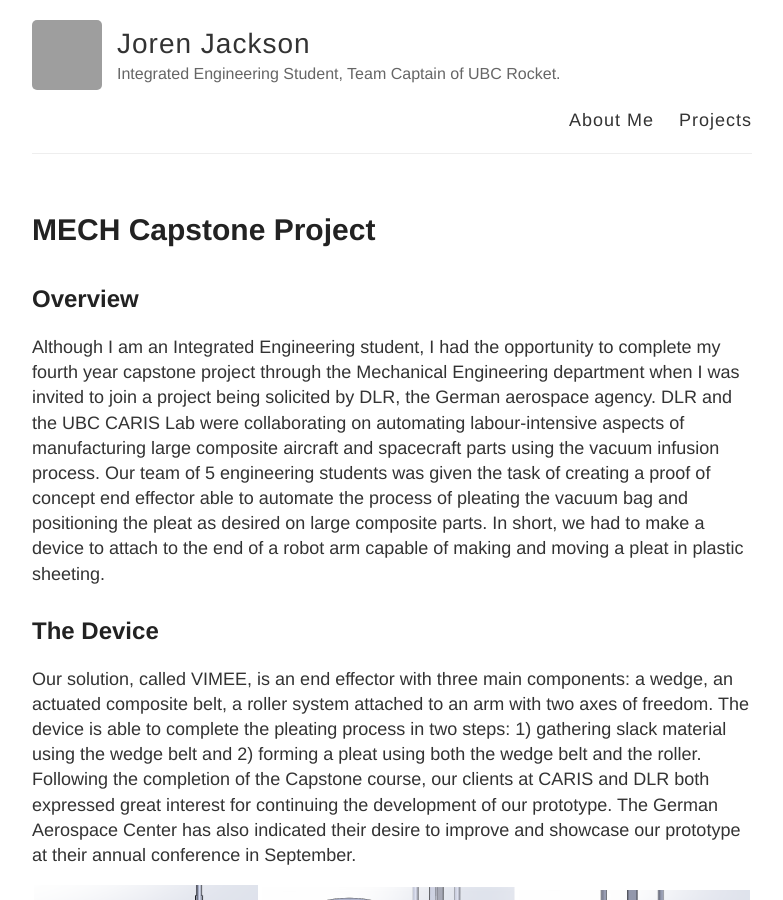
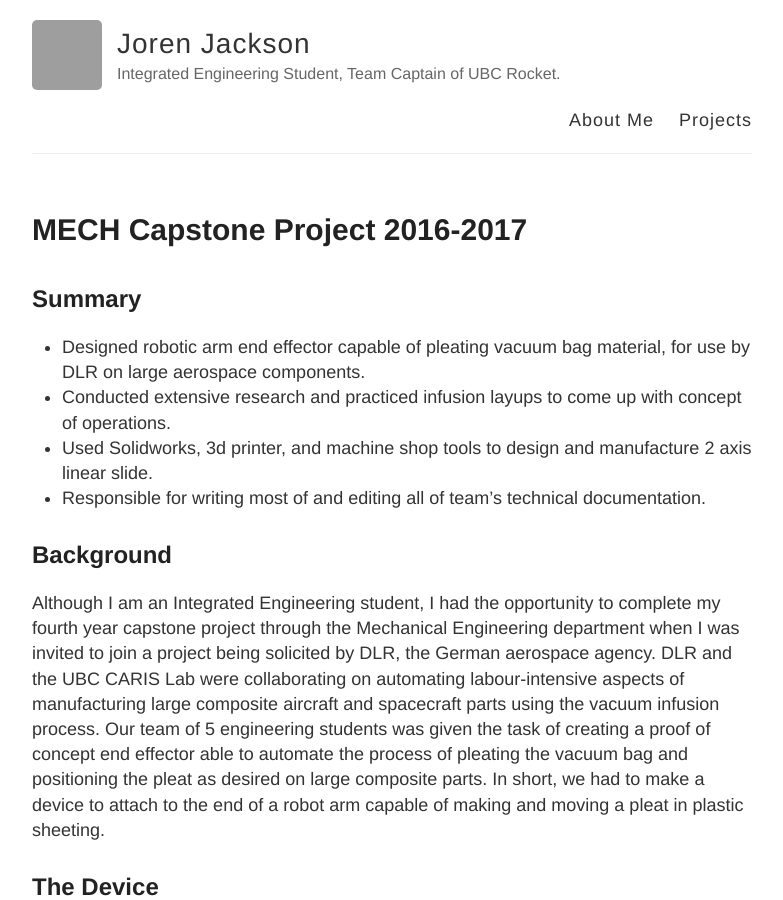
Before and after one commit to jorenj/jorenj.github.io, a Jekyll site: the page built from _posts/2016-01-01-VIMEE.md, in a window 1280 px wide and 900 px high. Shown: the whole window, without its empty margins (248-1031 px from the left). Built offline with Jekyll 4.4.1, drawn with Linux system fonts in a browser that asks for light colours; grey boxes are pictures that could not be loaded.

Commit message:
Added summary

```diff
--- a/_posts/2016-01-01-VIMEE.md
+++ b/_posts/2016-01-01-VIMEE.md
@@ -1,9 +1,15 @@
 ---
 layout: post
-title: MECH Capstone Project
+title: MECH Capstone Project 2016-2017
 ---
 
-## Overview
+## Summary
+* Designed robotic arm end effector capable of pleating vacuum bag material, for use by DLR on large aerospace components.
+* Conducted extensive research and practiced infusion layups to come up with concept of operations.
+* Used Solidworks, 3d printer, and machine shop tools to design and manufacture 2 axis linear slide.
+* Responsible for writing most of and editing all of team's technical documentation.
+
+## Background
 Although I am an Integrated Engineering student, I had the opportunity to complete my fourth year capstone project through the Mechanical Engineering department when I was invited to join a project being solicited by DLR, the German aerospace agency. DLR and the UBC CARIS Lab were collaborating on automating labour-intensive aspects of manufacturing large composite aircraft and spacecraft parts using the vacuum infusion process. Our team of 5 engineering students was given the task of creating a proof of concept end effector able to automate the process of pleating the vacuum bag and positioning the pleat as desired on large composite parts. In short, we had to make a device to attach to the end of a robot arm capable of making and moving a pleat in plastic sheeting.
 
 ## The Device
```
